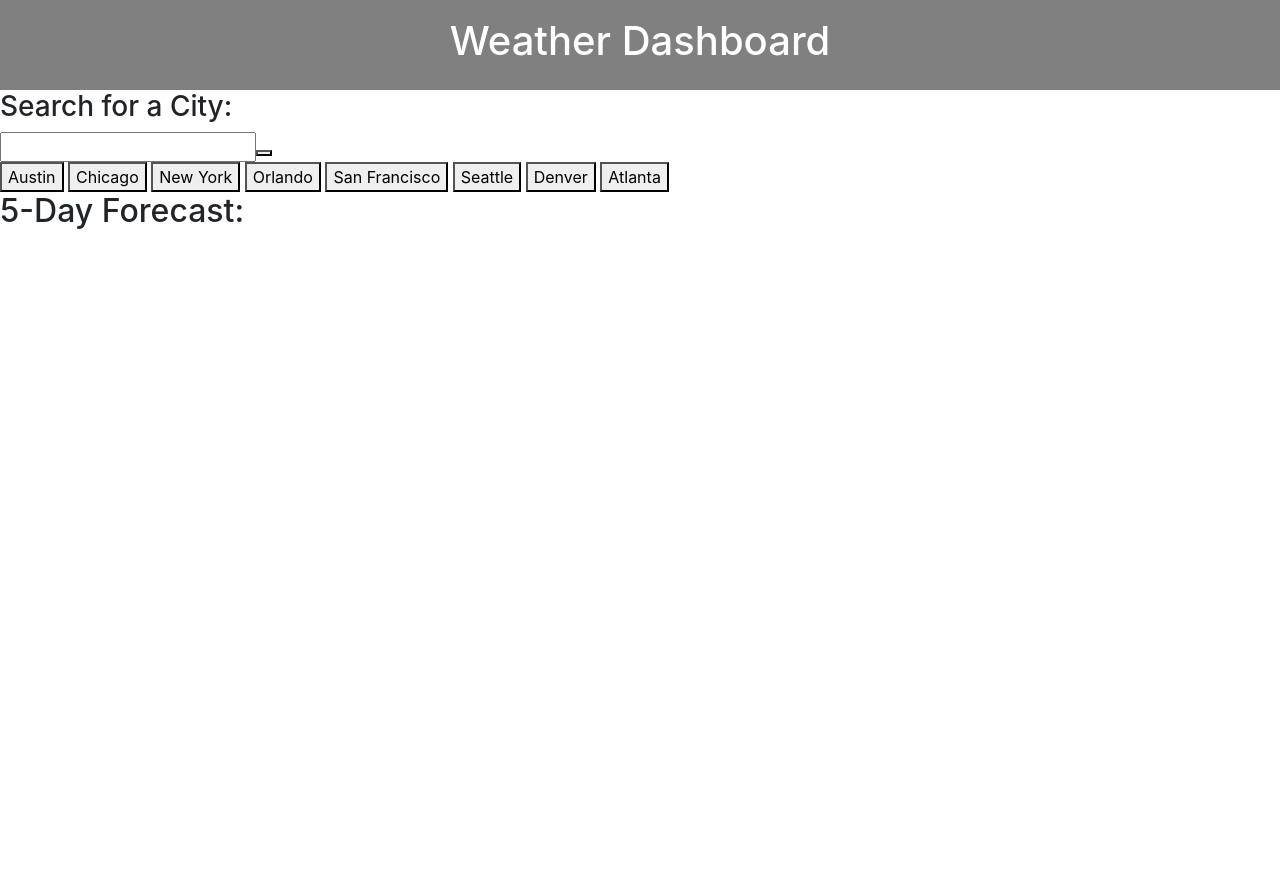
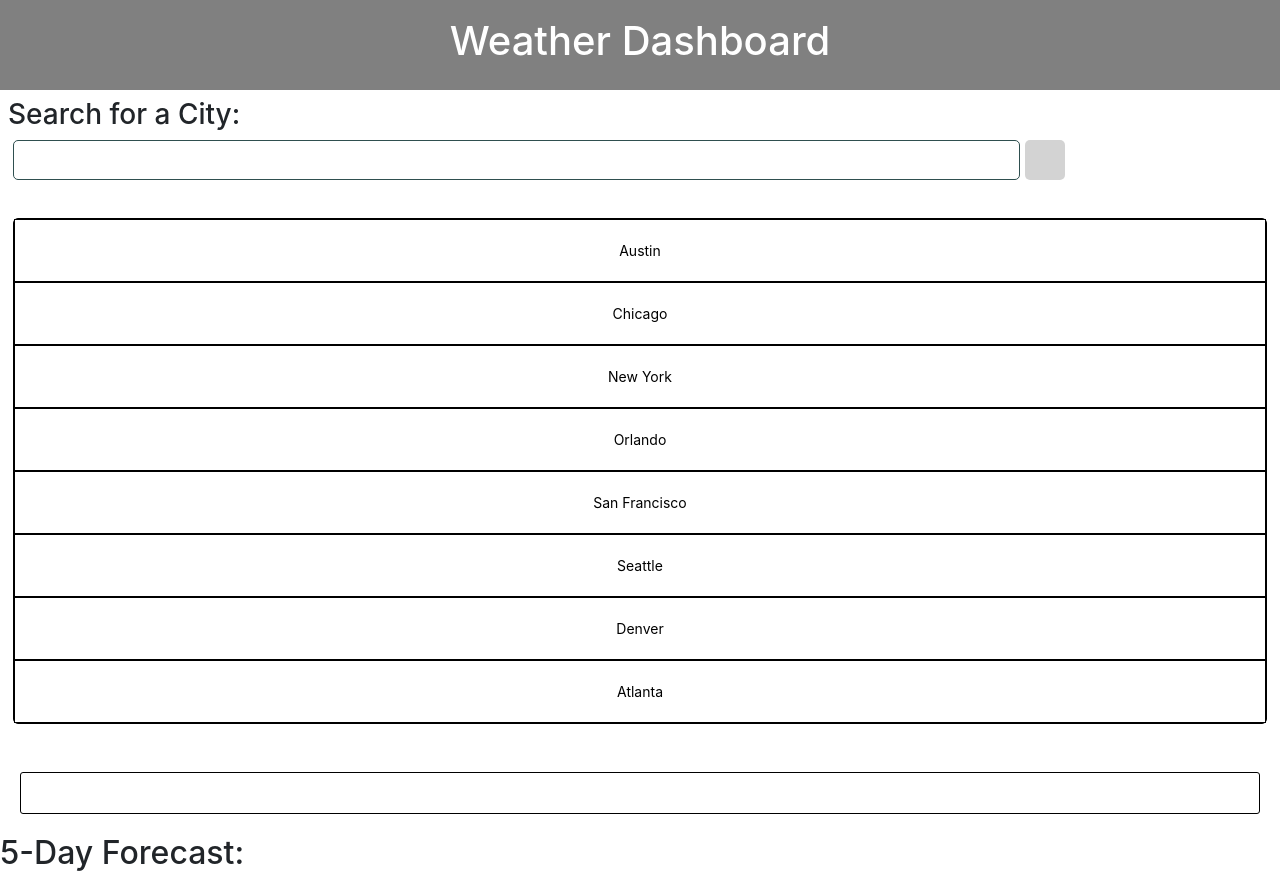
Before and after one commit to Collin-Hodgson/weatherdashboard, a plain HTML site: page index.html in a window 1280 px wide. Before the commit the page ends 800 px from the top, so only its background shows below. Drawn offline with nearby package versions, Linux system fonts and the light colour scheme.

Commit message:
added more styling

```diff
--- a/assets/style.css
+++ b/assets/style.css
@@ -19,3 +19,73 @@ h1 {
   align-items: center;
   justify-content: center;
 }
+
+#today {
+    margin:20px;
+    padding:20px;
+    border-radius:3px;
+    border: 1px solid black;
+    font-size: 14px;
+  }
+
+  .mainCityLabel {
+    display:flex;
+  }
+
+  #forecast .fiveDays div {
+    padding:5px;
+    border-radius:10px;
+    margin:5px;
+    text-align:center;
+  }
+
+  #citySearch {
+    padding: 8px;
+    box-sizing: border-box;
+  }
+
+  #search {
+    display:flex;
+    margin-left:5px;
+  }
+
+  #search input {
+    border: 1px solid darkslategrey;
+    margin-right: 5px;
+    padding: 5px;
+    border-radius:5px;
+    width: 80%;
+  }
+
+  #search button {
+    background-color: lightgray;
+    cursor: pointer;
+    position: relative;
+    height: 40px;
+    width: 40px;
+    border-radius: 5px;
+    border: 0px solid transparent;
+  }
+
+  #sampleSearches {
+    box-sizing: border-box;
+    display: flex;
+    flex-direction: column;
+    margin: 20px 5px 20px 5px;
+    background-color:white;
+    border: 1px solid black;
+    border-radius: 5px;
+  }
+
+  #sampleSearches button {
+    border: 0.25px solid black;
+    padding: 20px;
+    background-color: white;
+    font-size: 14px;
+  }
+
+  #searchError{
+    height:18px;
+    margin-left: 5px;
+    color:red;
+  }
```
